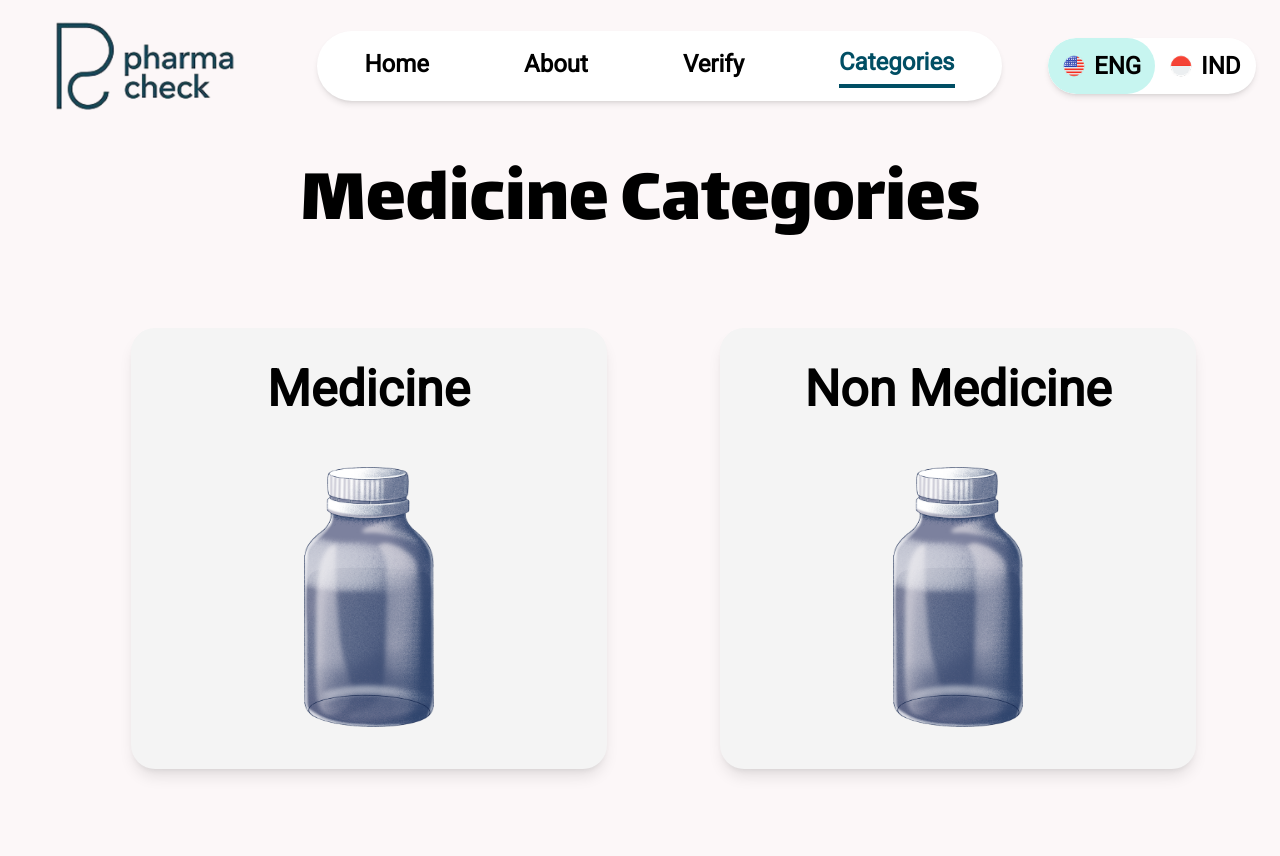
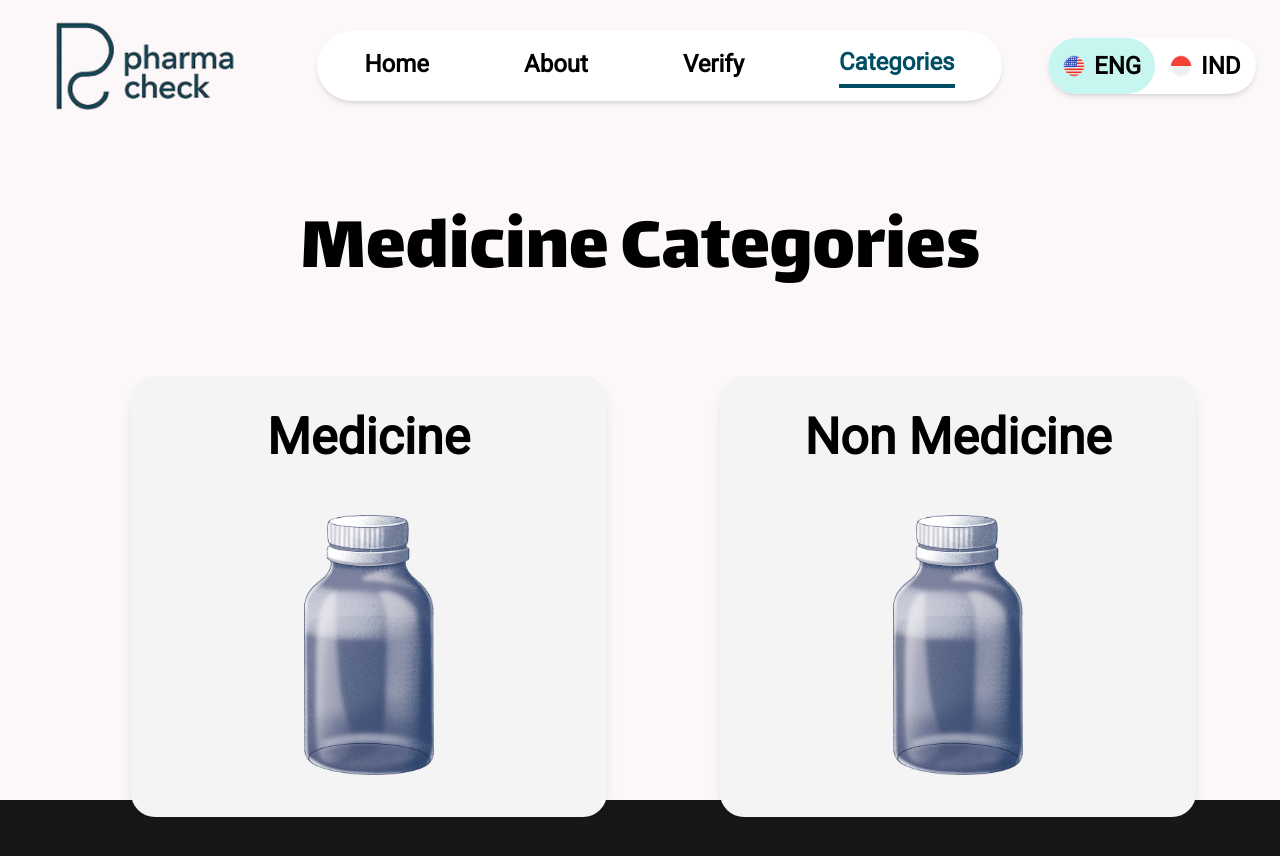
Before and after one commit to BoviliusMeidi/PharmaCheck, a Next.js app: page /categories in a window 1280 px wide. Shown: the top 856 px of the page. After the commit the page ends 817 px from the top, so only its background shows below. Built offline with nearby package versions, Linux system fonts and the light colour scheme.

Commit message:
refactor : change categories height screen

```diff
--- a/src/app/categories/page.js
+++ b/src/app/categories/page.js
@@ -5,7 +5,7 @@ export default function CategoriesPage() {
     return (
         <div className="flex bg-[#FCF7F8] m-0">
             <Navbar />
-            <div className="h-screen flex-1 py-12 px-8 max-w-[1083px] mx-auto mt-24 ">
+            <div className="h-screen flex-1 py-48 px-8 max-w-[1083px] mx-auto mt-auto ">
                 <div className='font-title text-center text-[80px]'>Medicine Categories</div>
                 <div className="mt-16 grid grid-cols-1 sm:grid-cols-2 gap-40">
                     <Link href="/categories/medicine">
```
